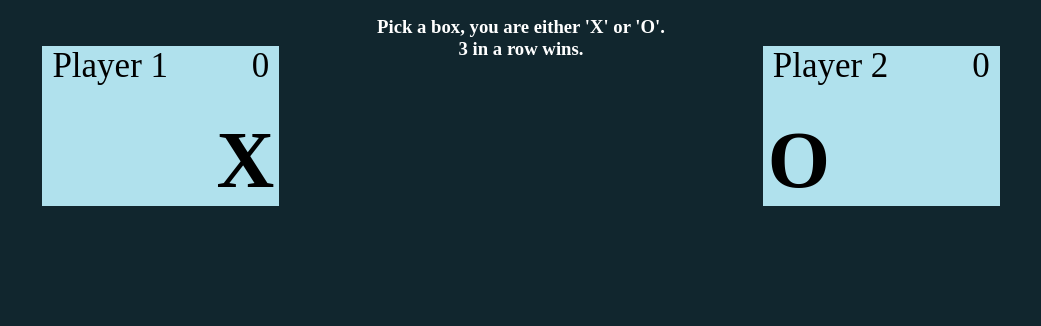
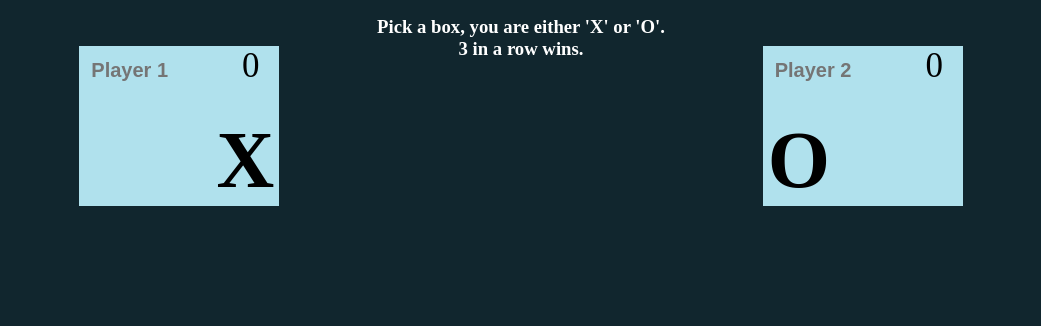
Before and after one commit to tabacznyfc/201-Project, a plain HTML site: page index.html in a window 1280 px wide. Shown: the part 1104-1430 px from the top of the page, without its empty margins (119-1160 px from the left). Drawn offline with Linux system fonts and the light colour scheme.

Commit message:
added player text boxes

```diff
--- a/index.html
+++ b/index.html
@@ -35,14 +35,24 @@
   </div>
   <div class="player-container">
     <div id="player1Box">
-      <div id="player1Name">Player 1 <span id="player1Score">0</span></div>
+      <div id="player1Name">
+        <form class="player2Name">
+          <input type="text" name="" value="" placeholder="Player 1">
+          <span id="player1Score">0</span>
+        </form>
+      </div>
       <div id="player1Side">X</div>
     </div>
     <h3>Pick a box, you are either 'X' or 'O'.<br />
     3 in a row wins.</h3>
-
+    <!-- <h4>To change your name, click either 'Player 1' or 'Player 2' and type in your name.</h4> -->
     <div id="player2Box">
-      <div id="player2Name">Player 2 <span id="player2Score">0</span></div>
+      <div id="player2Name">
+      <form class="player2Name">
+        <input type="text" name="" value="" placeholder="Player 2">
+        <span id="player2Score">0</span>
+      </form>
+      </div>
       <div id="player2Side">O</div>
     </div>
 </div>
--- a/style.css
+++ b/style.css
@@ -84,10 +84,20 @@ body {
   margin-right: 10px;
 }
 
+input[type="text"] {
+  font-size: 20px;
+  width: 100px;
+  background-color: #B0E1ED;
+  font-weight: bold;
+  border: 0;
+}
+
+
 #player1Score, #player2Score {
   color: black;
   align-self: flex-end;
-  padding-left: 75px;
+  justify-content: space-around;
+  padding-left: 40px;
 }
 
 #player1Side, #player2Side {
```
